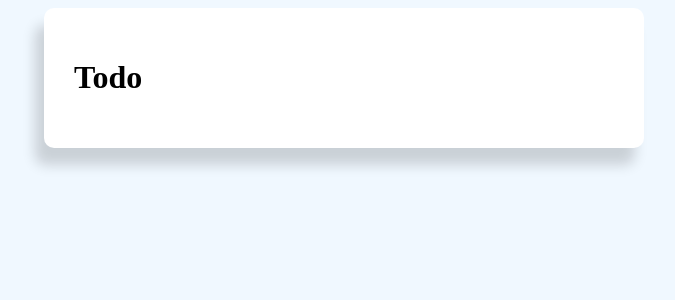
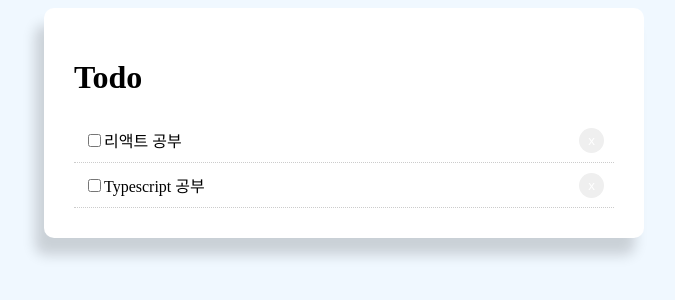
Before and after one commit to cocodori/todolistwithreact, a React (Create React App) app: page / in a window 1280 px wide. Shown: the top 300 px of the page, without its empty margins (296-971 px from the left). Built offline with nearby package versions, Linux system fonts and the light colour scheme.

Commit message:
add list

```diff
--- a/src/App.js
+++ b/src/App.js
@@ -2,6 +2,23 @@
  import "./App.css";
 
  export default class App extends Component {
+    btnStyle = {
+        color: "#fff",
+        border: "none",
+        padding: "5px 9px",
+        borderRadius: "50%",
+        cusor: "pointer",
+        float: "right"
+    };
+
+    getStyle = () => {
+       return {
+        padding: "10px",
+        borderBottom: "1px #ccc dotted",
+        textDecoration: "none"
+       }
+    }
+
     render() {
         return(
             <div className="container">
@@ -9,6 +26,18 @@
                     <div className="title">
                         <h1>Todo</h1>
                     </div>
+
+                    <div style={this.getStyle()}>
+                        <input type="checkbox" defaultChecked={false} />
+                        리액트 공부
+                        <button style={this.btnStyle}>x</button>
+                    </div>
+
+                    <div style={this.getStyle()}>
+                        <input type="checkbox" defaultChecked={false} />
+                        Typescript 공부
+                        <button style={this.btnStyle}>x</button>
+                    </div>
                 </div>
             </div>
         )
```
